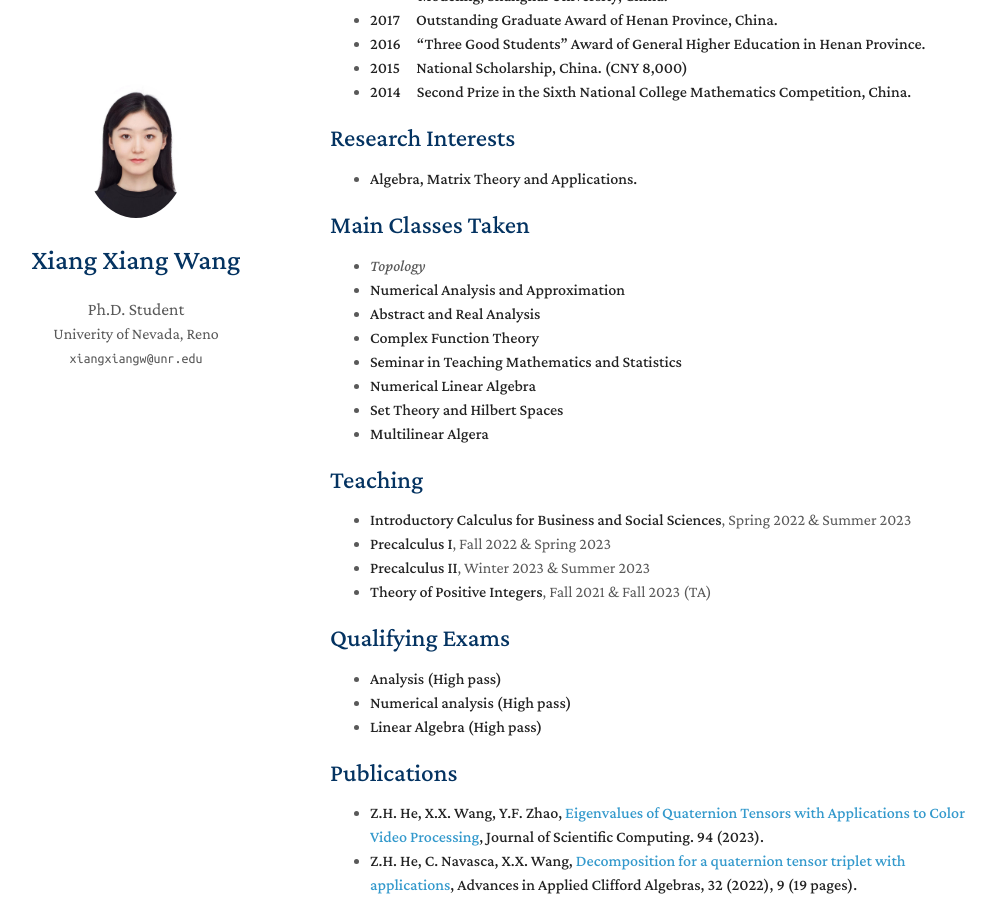
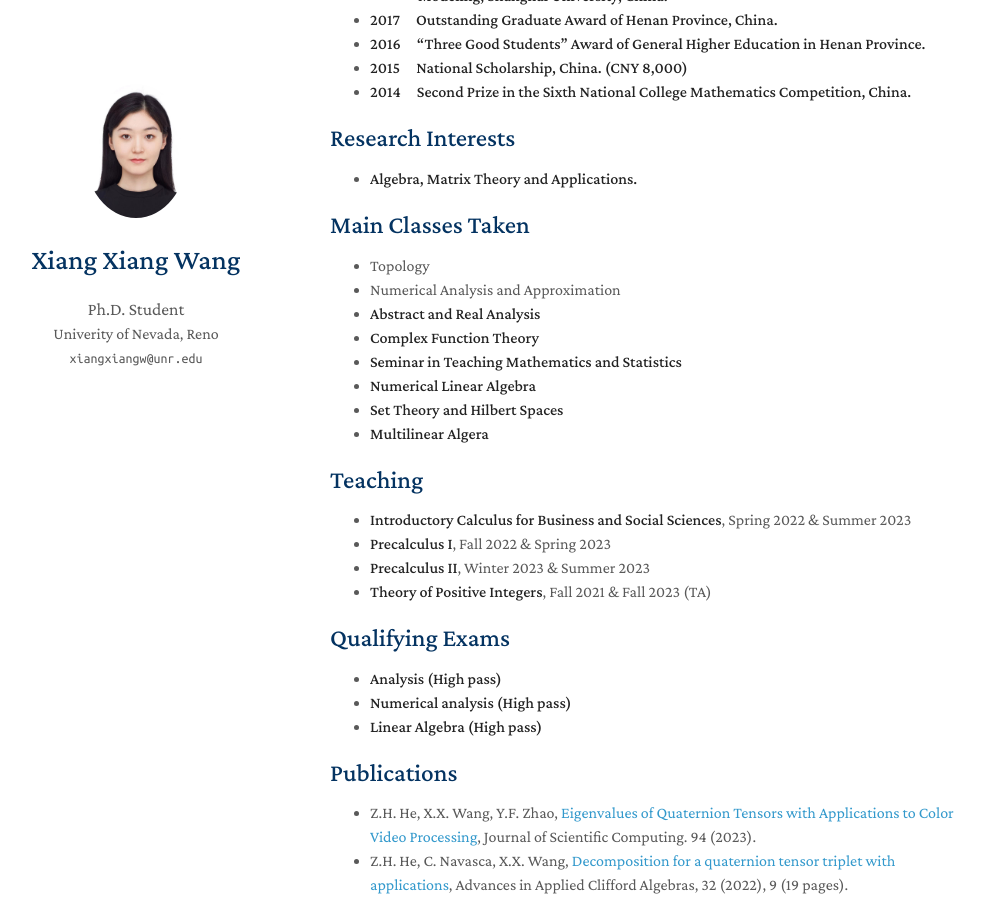
Before and after one commit to yaoyao-liu/minimal-light, a Jekyll site: the page built from index.md, in a window 1280 px wide and 900 px high, scrolled down 475 px. Shown: the whole window, without its empty margins (140-1134 px from the left). Built offline with Jekyll 4.4.1, drawn with Linux system fonts in a browser that asks for light colours; nearby versions of some CDN libraries; a style sheet for code colours, icons or effects is not loaded; our own code applies the rules of GitHub Pages for plain Markdown files.

Commit message:
Update index.md

```diff
--- a/index.md
+++ b/index.md
@@ -29,8 +29,8 @@ layout: homepage
 
 ## Main Classes Taken
 
-- *Topology*
-- **Numerical Analysis and Approximation**
+- Topology
+- Numerical Analysis and Approximation
 - **Abstract and Real Analysis**
 - **Complex Function Theory**
 - **Seminar in Teaching Mathematics and Statistics**
@@ -52,8 +52,8 @@ layout: homepage
 - **Linear Algebra  (High pass)**
 
 ## Publications
-- 	**Z.H. He, X.X. Wang, Y.F. Zhao, [Eigenvalues of Quaternion Tensors with Applications to Color Video Processing](https://doi.org/10.1007/s10915-022-02058-5), Journal of Scientific Computing. 94 (2023).**
-- **Z.H. He, C. Navasca, X.X. Wang, [Decomposition for a quaternion tensor triplet with applications](https://doi.org/10.1007/s00006-021-01195-8), Advances in Applied Clifford Algebras, 32 (2022), 9 (19 pages).**
+- 	Z.H. He, X.X. Wang, Y.F. Zhao, [Eigenvalues of Quaternion Tensors with Applications to Color Video Processing](https://doi.org/10.1007/s10915-022-02058-5), Journal of Scientific Computing. 94 (2023).
+- Z.H. He, C. Navasca, X.X. Wang, [Decomposition for a quaternion tensor triplet with applications](https://doi.org/10.1007/s00006-021-01195-8), Advances in Applied Clifford Algebras, 32 (2022), 9 (19 pages).
 - **Z.H. He, W.L. Qin, X.X. Wang, [Some applications of a decomposition for five quaternion matrices in control system and color image processing](https://doi.org/10.1007/s40314-021-01579-3), Computational and Applied Mathematics, 40 (2021), 205 (29 pages).**
 - 	**S.W. Yu, Z.H. He, T.C. Qi, X.X. Wang, [The equivalence canonical form of five quaternion matrices with applications to imaging and Sylvester-type equations](https://doi.org/10.1016/j.cam.2021.113494), Journal of Computational and Applied Mathematics, 393 (2021), 113494 (20 pages).**
 - 	**Z.H. He, C. Chen, X.X. Wang, [A simultaneous decomposition for three quaternion tensors with applications in color video signal processing](https://www.worldscientific.com/doi/10.1142/S0219530520400084), Analysis and Applications, 19 (3) (2020) 529-549.**
```
